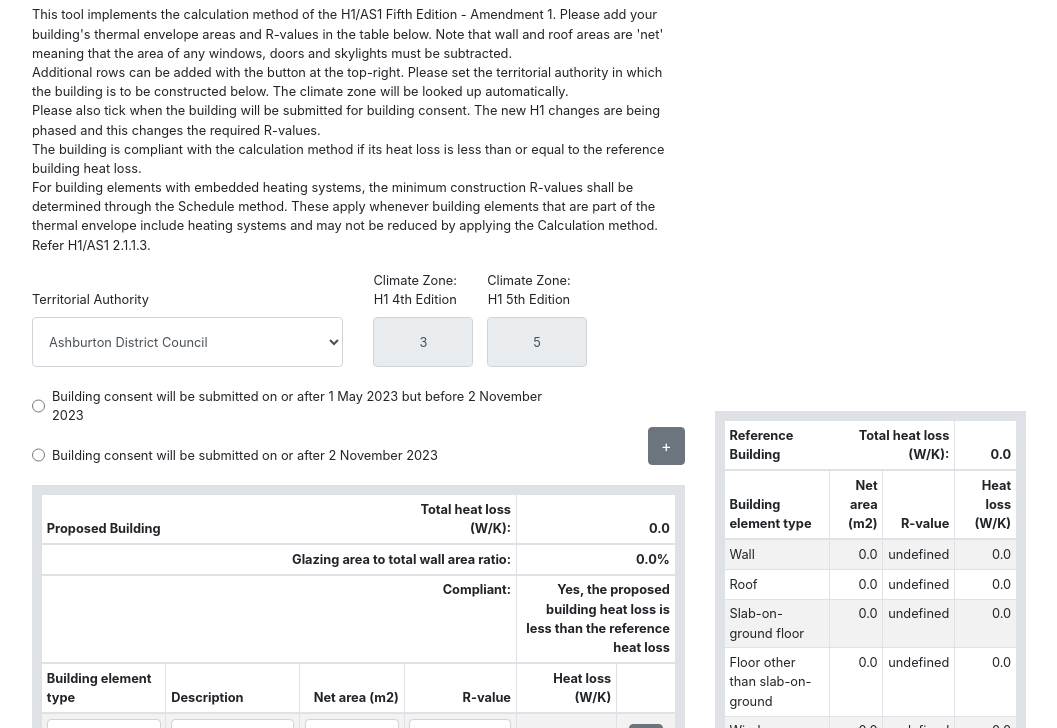
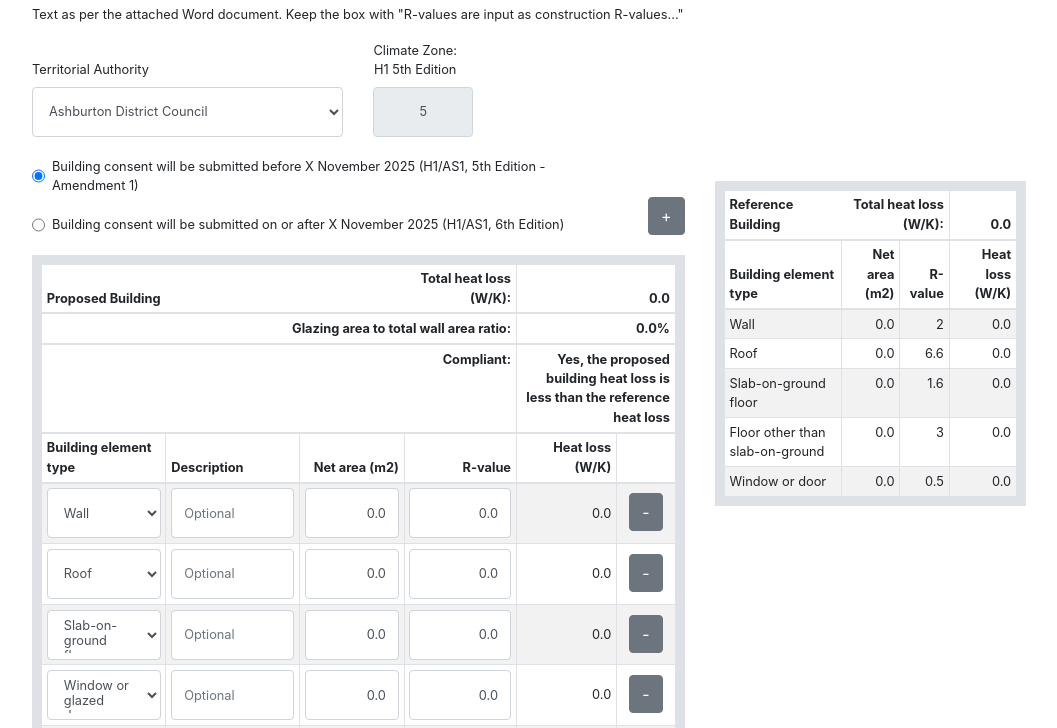
Before and after one commit to samearcher/samearcher.github.io, a plain HTML site: page index.html in a window 1280 px wide. Shown: the part 61-789 px from the top of the page, without its empty margins (111-1168 px from the left). Drawn offline with nearby package versions, Linux system fonts and the light colour scheme.

Commit message:
November 2025 update

```diff
--- a/index.html
+++ b/index.html
@@ -76,12 +76,7 @@
     <h2>Building Code H1/AS1 Calculation Method</h2>
     <div class="row">
         <div class="col-lg-8">
-            <p>This tool implements the calculation method of the H1/AS1 Fifth Edition - Amendment 1. Please add your building's thermal envelope areas and R-values in the table below. Note that wall and roof areas are 'net' meaning that the area of any windows, doors and skylights must be subtracted.<br>
-                Additional rows can be added with the button at the top-right.
-                Please set the territorial authority in which the building is to be constructed below.
-                The climate zone will be looked up automatically.<br>
-                Please also tick when the building will be submitted for building consent. The new H1 changes are being phased and this changes the required R-values.<br>
-            The building is compliant with the calculation method if its heat loss is less than or equal to the reference building heat loss.<br>For building elements with embedded heating systems, the minimum construction R-values shall be determined through the Schedule method. These apply whenever building elements that are part of the thermal envelope include heating systems and may not be reduced by applying the Calculation method. Refer H1/AS1 2.1.1.3.</p>
+            <p>Text as per the attached Word document. Keep the box with "R-values are input as construction R-values..."</p>
         </div>
     </div>
 
@@ -90,11 +85,6 @@
             <div class="row">
                 <div class="col-6" style="display: flex; align-items: flex-end;">
                     <label for="pickAuthority">Territorial Authority</label>
-                </div>
-                <div class="col-2">
-                    <div>
-                        <label style="text-align: center" for="climateZone_2008">Climate Zone: H1 4th Edition</label>
-                    </div>
                 </div>
                 <div class="col-2">
                     <div>
@@ -109,11 +99,6 @@
                 </div>
                 <div class="col-2">
                     <div>
-                        <input class="form-control" readonly style="text-align: center; width: 100px;" id="climateZone_2008"></input>
-                    </div>
-                </div>
-                <div class="col-2">
-                    <div>
                         <input class="form-control" readonly style="text-align: center; width: 100px;" id="climateZone"></input>
                     </div>
                 </div>
@@ -121,15 +106,15 @@
             <div class="row">
                 <div class="col-10">
                     <div class="form-check">
-                        <input class="form-check-input" type="radio" name="flexRadioDefault" id="dateConsent_1May2023">
+                        <input class="form-check-input" type="radio" name="flexRadioDefault" id="dateConsentBeforeXNov2025" checked>
                         <label class="form-check-label" for="flexRadioDefault1">
-                            Building consent will be submitted on or after 1 May 2023 but before 2 November 2023
+                            Building consent will be submitted before X November 2025 (H1/AS1, 5th Edition - Amendment 1)
                         </label>
                       </div>
                     <div class="form-check">
-                        <input class="form-check-input" type="radio" name="flexRadioDefault" id="dateConsent_2Nov2023">
+                        <input class="form-check-input" type="radio" name="flexRadioDefault" id="dateConsentAfterXNov2025">
                         <label class="form-check-label" for="flexRadioDefault1">
-                            Building consent will be submitted on or after 2 November 2023
+                            Building consent will be submitted on or after X November 2025 (H1/AS1, 6th Edition)
                         </label>
                       </div>
                 </div>
@@ -330,70 +315,70 @@
         'Whangarei District Council': ['1','1']
     }
 
-    let mbieRvalues_2021 = {
+    let mbieRvalues_2025 = {
         'Wall': {
-            1: [2.0, 2.0],
-            2: [2.0, 2.0],
-            3: [2.0, 2.0],
-            4: [2.0, 2.0],
-            5: [2.0, 2.0],
-            6: [2.0, 2.0]
+            1: [2.0, 1.6, 1, 1],
+            2: [2.0, 1.6, 1, 1],
+            3: [2.0, 1.6, 1, 1],
+            4: [2.0, 1.6, 1, 1],
+            5: [2.0, 1.6, 1, 1],
+            6: [2.0, 1.6, 1, 1]
         },
         'Roof': {
-            1: [6.6, 6.6],
-            2: [6.6, 6.6],
-            3: [6.6, 6.6],
-            4: [6.6, 6.6],
-            5: [6.6, 6.6],
-            6: [6.6, 6.6]
+            1: [6.6, 6.6, 3.3, 2.6],
+            2: [6.6, 6.6, 3.3, 2.6],
+            3: [6.6, 6.6, 3.3, 2.6],
+            4: [6.6, 6.6, 3.3, 2.6],
+            5: [6.6, 6.6, 3.3, 2.6],
+            6: [6.6, 6.6, 3.3, 2.6]
         },
         'Slab-on-ground floor': {
-            1: [1.5, 1.5],
-            2: [1.5, 1.5],
-            3: [1.5, 1.5],
-            4: [1.5, 1.5],
-            5: [1.6, 1.6],
-            6: [1.7, 1.7]
+            1: [1.5, 1.5, 0.75, 'N/A'],
+            2: [1.5, 1.5, 0.75, 'N/A'],
+            3: [1.5, 1.5, 0.75, 'N/A'],
+            4: [1.5, 1.5, 0.75, 'N/A'],
+            5: [1.6, 1.6, 0.8, 'N/A'],
+            6: [1.7, 1.7, 0.85, 'N/A']
         },
         'Floor other than slab-on-ground': {
-            1: [2.5, 2.5],
-            2: [2.5, 2.5],
-            3: [2.5, 2.5],
-            4: [2.8, 2.8],
-            5: [3.0, 3.0],
-            6: [3.0, 3.0]
+            1: [2.5, 2.5, 1.25, 1.3],
+            2: [2.5, 2.5, 1.25, 1.3],
+            3: [2.5, 2.5, 1.25, 1.3],
+            4: [2.8, 2.8, 1.4, 1.3],
+            5: [3.0, 3.0, 1.5, 1.3],
+            6: [3.0, 3.0, 1.5, 1.3]
         },
         'Window or glazed door': {
-            1: [0.37, 0.46],
-            2: [0.37, 0.46],
-            3: [0.46, 0.46],
-            4: [0.46, 0.46],
-            5: [0.50, 0.50],
-            6: [0.50, 0.50]
+            1: [0.37, 0.46, 'N/A', 'N/A'],
+            2: [0.37, 0.46, 'N/A', 'N/A'],
+            3: [0.46, 0.46, 'N/A', 'N/A'],
+            4: [0.46, 0.46, 'N/A', 'N/A'],
+            5: [0.50, 0.50, 'N/A', 'N/A'],
+            6: [0.50, 0.50, 'N/A', 'N/A']
         },
         'Window or door': {
-            1: [0.37, 0.46],
-            2: [0.37, 0.46],
-            3: [0.46, 0.46],
-            4: [0.46, 0.46],
-            5: [0.50, 0.50],
-            6: [0.50, 0.50]
+            1: [0.37, 0.46, 'N/A', 'N/A'],
+            2: [0.37, 0.46, 'N/A', 'N/A'],
+            3: [0.46, 0.46, 'N/A', 'N/A'],
+            4: [0.46, 0.46, 'N/A', 'N/A'],
+            5: [0.50, 0.50, 'N/A', 'N/A'],
+            6: [0.50, 0.50, 'N/A', 'N/A']
         },
         'Opaque door or panel': {
-            1: [0.37, 0.46],
-            2: [0.37, 0.46],
-            3: [0.46, 0.46],
-            4: [0.46, 0.46],
-            5: [0.50, 0.50],
-            6: [0.50, 0.50]
+            1: [0.37, 0.46, 'N/A', 'N/A'],
+            2: [0.37, 0.46, 'N/A', 'N/A'],
+            3: [0.46, 0.46, 'N/A', 'N/A'],
+            4: [0.46, 0.46, 'N/A', 'N/A'],
+            5: [0.50, 0.50, 'N/A', 'N/A'],
+            6: [0.50, 0.50, 'N/A', 'N/A']
         },
         'Skylight': {
-            1: ['N/A', 'N/A'],
-            2: ['N/A', 'N/A'],
-            3: ['N/A', 'N/A'],
-            4: ['N/A', 'N/A'],
-            5: ['N/A', 'N/A'],
-            6: ['N/A', 'N/A']
+            1: ['N/A', 'N/A', 'N/A', 'N/A'],
+            2: ['N/A', 'N/A', 'N/A', 'N/A'],
+            3: ['N/A', 'N/A', 'N/A', 'N/A'],
+            4: ['N/A', 'N/A', 'N/A', 'N/A'],
+            5: ['N/A', 'N/A', 'N/A', 'N/A'],
+            6: ['N/A', 'N/A', 'N/A', 'N/A']
         }
     }
 
@@ -409,7 +394,8 @@
 
     function updateRvalues() {
 
-        let climateZone_2008 = climateZoneData[document.getElementById('pickAuthority').value][0]
+        console.log('Updating R-values')
+
         let climateZone = climateZoneData[document.getElementById('pickAuthority').value][1]
         let tableBody = document.getElementById('tableBody')
         let refTableBody = document.getElementById('refTableBody')
@@ -424,10 +410,10 @@
         var refTotalHeatLoss = 0.0
         var verticalGlazingArea = 0.0
 
-        document.getElementById('climateZone_2008').value = climateZone_2008;
         document.getElementById('climateZone').value = climateZone;
 
         for (let i = 0, row; row = tableBody.rows[i]; i++) {
+            console.log('Row ', i)
             let proposedRvalue = row.querySelector('.proposedRvalue').value
             let proposedArea = row.querySelector('.proposedArea').value
             let heatLossCell = row.querySelector('.heatLossCell')
@@ -477,12 +463,13 @@
         document.getElementById('windowToWallRatio').innerHTML = windowToWallRatio.toFixed(1) + '%'
 
         for (let i = 0, row; row = refTableBody.rows[i]; i++) {
+            console.log('Reference Row ', i)
             let elementType = row.querySelector('.elementType');
             let referenceRvalueCell = row.querySelector('.referenceRvalue');
-            if ($('#dateConsent_1May2023').prop("checked")) {
-                var referenceRvalue = mbieRvalues_2021[elementType.innerHTML][climateZone][0]
-            } else if ($('#dateConsent_2Nov2023').prop("checked")) {
-                var referenceRvalue = mbieRvalues_2021[elementType.innerHTML][climateZone][1]
+            if ($('#dateConsentBeforeXNov2025').prop("checked")) {
+                var referenceRvalue = mbieRvalues_2025[elementType.innerHTML][climateZone][0]
+            } else if ($('#dateConsentAfterXNov2025').prop("checked")) {
+                var referenceRvalue = mbieRvalues_2025[elementType.innerHTML][climateZone][1]
             }
 
             referenceRvalueCell.innerHTML = referenceRvalue
@@ -526,26 +513,35 @@
         //check R-value is greater than half reference R-value
         var rValueCheck = true
         for (let i = 0, row; row = tableBody.rows[i]; i++) {
-            let proposedRvalue = row.querySelector('.proposedRvalue').value
-            let elementType = row.querySelector('.elementType').value;
+            let proposedRvalue = parseFloat(row.querySelector('.proposedRvalue').value)
+            let elementTypeEl = row.querySelector('.elementType');
+            let elementType = elementTypeEl.value;
+            let allowedRvalue;
+            if ($('#dateConsentBeforeXNov2025').prop("checked")) {
+                allowedRvalue = mbieRvalues_2025[elementType][climateZone][2]
+                console.log('Allowed R-value: ', allowedRvalue)
+            } else if ($('#dateConsentAfterXNov2025').prop("checked")) {
+                allowedRvalue = mbieRvalues_2025[elementType][climateZone][3]
+                console.log('Allowed R-value: ', allowedRvalue)
+            }
             let proposedRvalueCell = row.querySelector('.proposedRvalue');
-                if (proposedRvalueCell.nextSibling.nextSibling) {
-                    proposedRvalueCell.nextSibling.nextSibling.remove();
-                }
-            if (elementType == 'Wall' ||
-                elementType == 'Floor' ||
+            if (proposedRvalueCell.nextSibling && proposedRvalueCell.nextSibling.nextSibling) {
+                proposedRvalueCell.nextSibling.nextSibling.remove();
+            }
+            // Only check relevant element types and when allowedRvalue is numeric
+            if ((elementType == 'Wall' ||
                 elementType == 'Slab-on-ground floor' ||
                 elementType == 'Floor other than slab-on-ground' ||
-                elementType == 'Roof') {
+                elementType == 'Roof') && allowedRvalue !== 'N/A') {
 
                 for (let x = 0, refrow; refrow = refTableBody.rows[x]; x++) {
                     let refElementType = refrow.querySelector('.elementType').innerHTML;
                     if (refElementType == elementType) {
                         referenceRvalue = refrow.querySelector('.referenceRvalue').innerHTML;
-                        if (proposedRvalue < 0.5 * referenceRvalue && proposedRvalue != 0) {
+                        if (!isNaN(allowedRvalue) && proposedRvalue < parseFloat(allowedRvalue) && proposedRvalue != 0) {
                             rValueCheck = false
                             let warning = document.createElement("p");
-                            warning.innerHTML = "Value must be greater than 50% of reference R-value";
+                            warning.innerHTML = "Value must be greater than " + allowedRvalue;
                             warning.style.cssText = 'color: red; padding-top: 5px; margin: 0px'
                             proposedRvalueCell.parentElement.append(warning)
                         }
@@ -554,7 +550,7 @@
             }
         }
         if (rValueCheck == false) {
-            document.getElementById('compliant').innerHTML = 'No. All wall, roof and floor R-values must be at least 50% of the reference R-value.'
+            document.getElementById('compliant').innerHTML = 'No. All wall, roof and floor R-values must meet minimum R-values. See H1/AS1 for details.'
         } else {
             if (windowToWallRatio > 40) {
                 document.getElementById('compliant').innerHTML = 'N/A. The window-to-wall ratio must be less than 40%.'
@@ -619,7 +615,7 @@
         updateRvalues()
     })
 
-    $(document).on('change', '#dateConsent_3Nov2022, #dateConsent_1May2023, #dateConsent_2Nov2023, .proposedRvalue, .proposedArea, #pickAuthority', function() {
+    $(document).on('change', '#dateConsentBeforeXNov2025, #dateConsentAfterXNov2025, .proposedRvalue, .proposedArea, #pickAuthority', function() {
         updateRvalues();
     });
 
```
